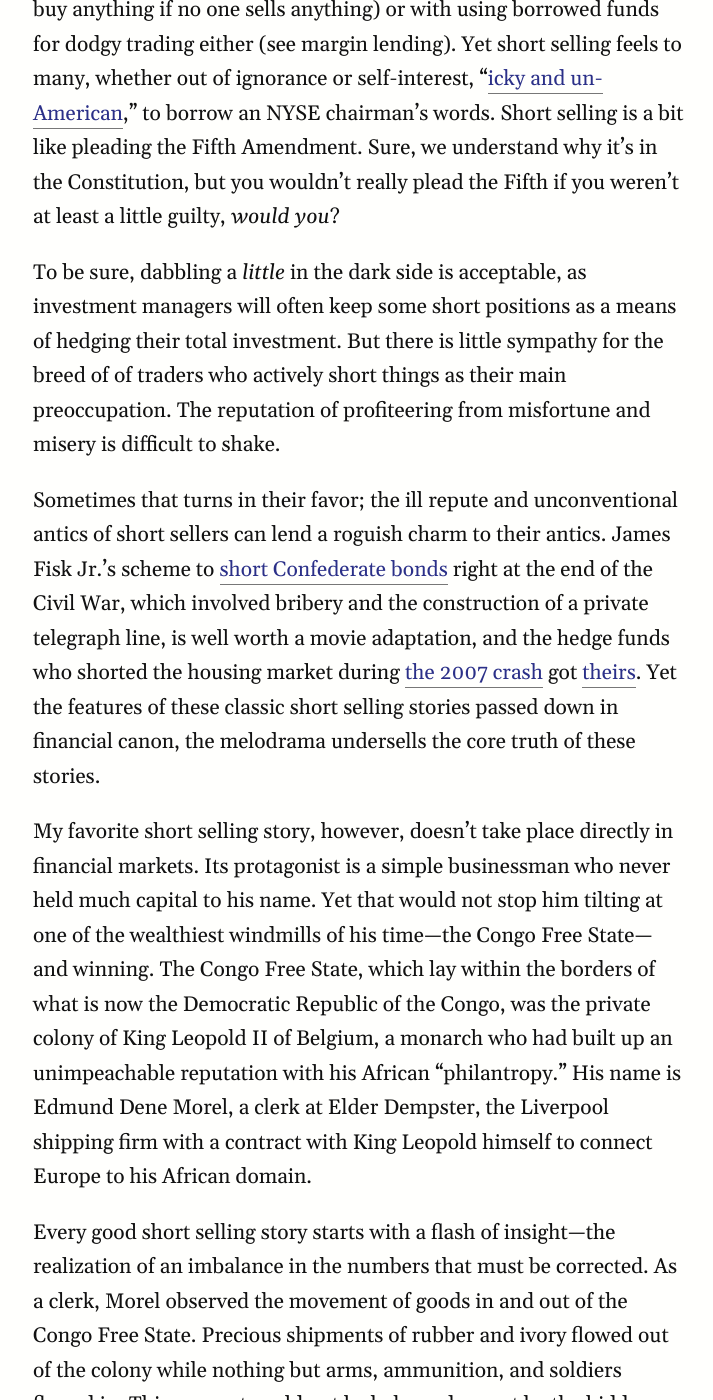
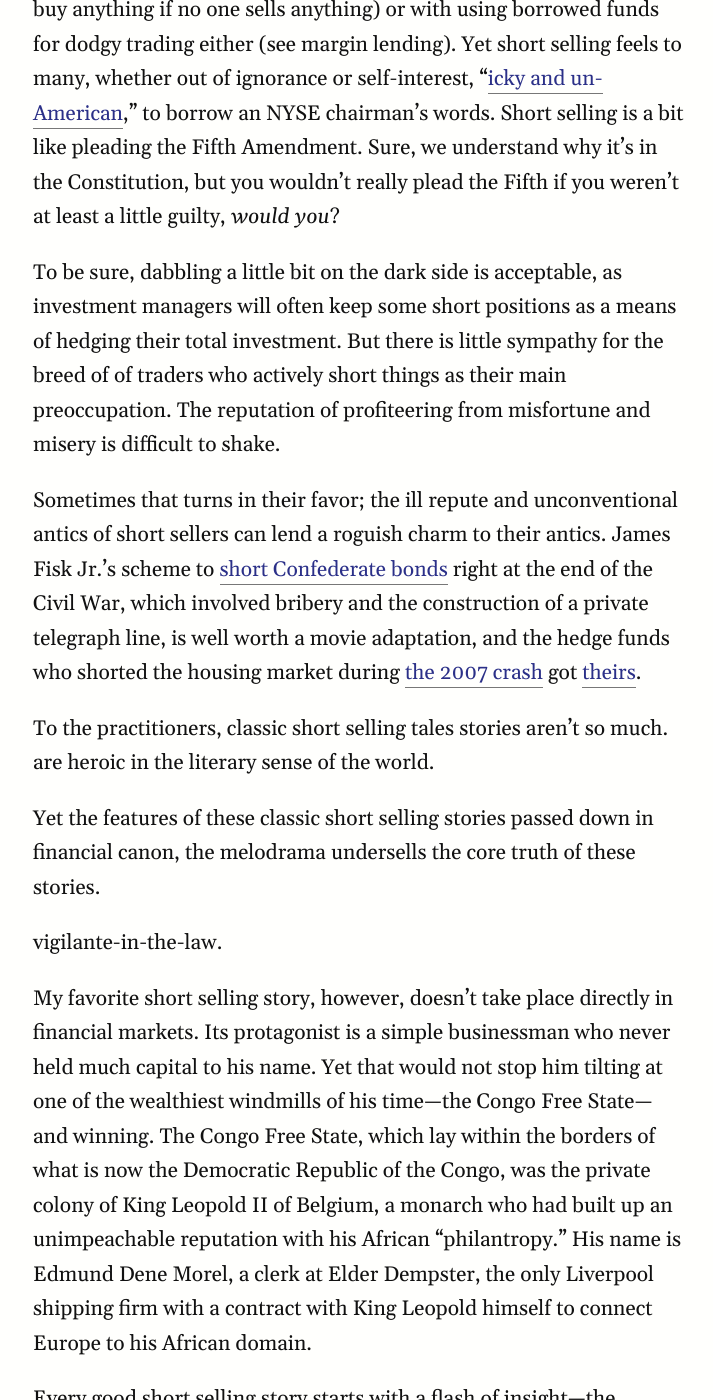
Before and after one commit to AndrewYang2024/AndrewYang2024.github.io, a Jekyll site: the page built from _posts/2021-11-20-The-Little-Short.md, in a window 1280 px wide and 1400 px high, scrolled down 2985 px. Shown: the whole window, without its empty margins (63-776 px from the left). Built offline with Jekyll 4.4.1, drawn with Linux system fonts in a browser that asks for light colours; nearby versions of some CDN libraries.

Commit message:
Update 2021-11-20-The-Little-Short.md

```diff
--- a/_posts/2021-11-20-The-Little-Short.md
+++ b/_posts/2021-11-20-The-Little-Short.md
@@ -30,11 +30,17 @@ In the abstract, short selling is well-accepted as a mechanism for market regula
 
 No one has an issue with traders selling assets (because no one can buy anything if no one sells anything) or with using borrowed funds for dodgy trading either (see margin lending). Yet short selling feels to many, whether out of ignorance or self-interest, “[icky and un-American](https://www.businessinsider.com/nyse-tom-farley-short-selling-2017-6),” to borrow an NYSE chairman’s words. Short selling is a bit like pleading the Fifth Amendment. Sure, we understand why it’s in the Constitution, but you wouldn’t really plead the Fifth if you weren’t at least a little guilty, *would you*?
 
-To be sure, dabbling a *little* in the dark side is acceptable, as investment managers will often keep some short positions as a means of hedging their total investment. But there is little sympathy for the breed of of traders who actively short things as their main preoccupation. The reputation of profiteering from misfortune and misery is difficult to shake.
+To be sure, dabbling a little bit on the dark side is acceptable, as investment managers will often keep some short positions as a means of hedging their total investment. But there is little sympathy for the breed of of traders who actively short things as their main preoccupation. The reputation of profiteering from misfortune and misery is difficult to shake.
 
-Sometimes that turns in their favor; the ill repute and unconventional antics of short sellers can lend a roguish charm to their antics. James Fisk Jr.’s scheme to [short Confederate bonds](https://www.bostonglobe.com/2020/04/22/magazine/jubilee-jim-fisk-great-civil-war-score/) right at the end of the Civil War, which involved bribery and the construction of a private telegraph line, is well worth a movie adaptation, and the hedge funds who shorted the housing market during [the 2007 crash](https://en.wikipedia.org/wiki/Financial_crisis_of_2007%E2%80%932008) got [theirs](https://en.wikipedia.org/wiki/The_Big_Short_(film)). Yet the features of these classic short selling stories passed down in financial canon, the melodrama undersells the core truth of these stories.
+Sometimes that turns in their favor; the ill repute and unconventional antics of short sellers can lend a roguish charm to their antics. James Fisk Jr.’s scheme to [short Confederate bonds](https://www.bostonglobe.com/2020/04/22/magazine/jubilee-jim-fisk-great-civil-war-score/) right at the end of the Civil War, which involved bribery and the construction of a private telegraph line, is well worth a movie adaptation, and the hedge funds who shorted the housing market during [the 2007 crash](https://en.wikipedia.org/wiki/Financial_crisis_of_2007%E2%80%932008) got [theirs](https://en.wikipedia.org/wiki/The_Big_Short_(film)).
 
-My favorite short selling story, however, doesn’t take place directly in financial markets. Its protagonist is a simple businessman who never held much capital to his name. Yet that would not stop him tilting at one of the wealthiest windmills of his time—the Congo Free State—and winning. The Congo Free State, which lay within the borders of what is now the Democratic Republic of the Congo, was the private colony of King Leopold II of Belgium, a monarch who had built up an unimpeachable reputation with his African “philantropy.” His name is Edmund Dene Morel, a clerk at Elder Dempster, the Liverpool shipping firm with a contract with King Leopold himself to connect Europe to his African domain.
+To the practitioners, classic short selling tales stories aren’t so much. are heroic in the literary sense of the world.
+
+Yet the features of these classic short selling stories passed down in financial canon, the melodrama undersells the core truth of these stories.
+
+vigilante-in-the-law.
+
+My favorite short selling story, however, doesn’t take place directly in financial markets. Its protagonist is a simple businessman who never held much capital to his name. Yet that would not stop him tilting at one of the wealthiest windmills of his time—the Congo Free State—and winning. The Congo Free State, which lay within the borders of what is now the Democratic Republic of the Congo, was the private colony of King Leopold II of Belgium, a monarch who had built up an unimpeachable reputation with his African “philantropy.” His name is Edmund Dene Morel, a clerk at Elder Dempster, the only Liverpool shipping firm with a contract with King Leopold himself to connect Europe to his African domain.
 
 Every good short selling story starts with a flash of insight—the realization of an imbalance in the numbers that must be corrected. As a clerk, Morel observed the movement of goods in and out of the Congo Free State. Precious shipments of rubber and ivory flowed out of the colony while nothing but arms, ammunition, and soldiers flowed in. This account could not be balanced except by the hidden addition of slave labor on a massive scale.
 
```
